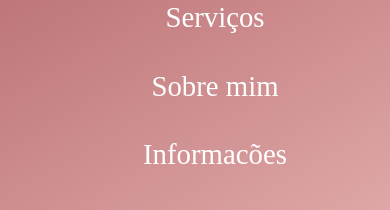
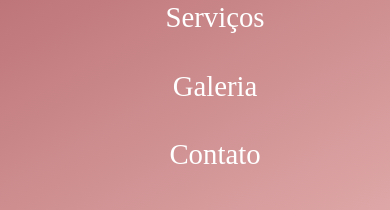
Before and after one commit to PedroPauloDias/salao-next, a Next.js app: page / in a window 390 px wide. Both pictures are taken after a click on the button 368 px from the left and 25 px from the top of the page. Shown: the part 326-536 px from the top of the page. Built offline with nearby package versions, Linux system fonts and the light colour scheme.

Commit message:
ajuste das rotas

```diff
--- a/components/MenuMobile/index.jsx
+++ b/components/MenuMobile/index.jsx
@@ -30,17 +30,17 @@ export const MenuMobile = () => {
             <S.Link href="/">Home</S.Link>
           </S.ListLink>
           <S.ListLink>
-            <S.Link href="/atendimento">Serviços</S.Link>
+            <S.Link href="/services">Serviços</S.Link>
           </S.ListLink>
           <S.ListLink>
-            <S.Link href="/about">Sobre mim</S.Link>
+            <S.Link href="/galeria">Galeria</S.Link>
           </S.ListLink>
 
               <S.ListLink>
-            <S.Link href="/info">Informacões</S.Link>
+            <S.Link href="/contact">Contato</S.Link>
           </S.ListLink>
           <S.ListLink>
-            <S.Link href="https://wa.me/5515996042007" target="_blank">Whatsapp</S.Link>
+            <S.Link href="https://wa.me/5515994202207" target="_blank">Whatsapp</S.Link>
           </S.ListLink>
             </S.ContainerLink>
             </S.ContainerMenu>
```
